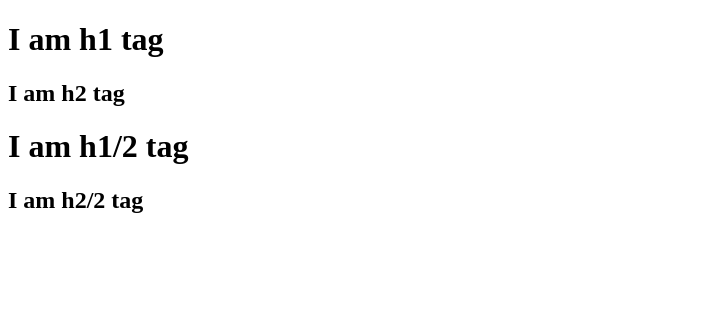
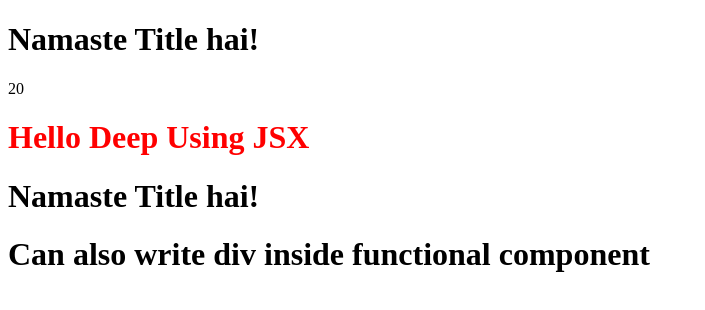
Before and after one commit to deepnikode/Namaste-React-, a React (Vite) app: page / in a window 1280 px wide. Shown: the top 310 px of the page, without its empty margins (0-705 px from the left). Built offline with nearby package versions, Linux system fonts and the light colour scheme.

Commit message:
third commit

```diff
--- a/App.js
+++ b/App.js
@@ -1,53 +1,126 @@
         import React from "react";
         import ReactDOM from "react-dom/client";
 
-        const heading=React.createElement
+        // const heading=React.createElement
+        // (
+        //     "h1",
+        //     {id:"Headinggg",name:"Deep"},
+        //     "Hello From React!"
+        // );
+
+
+        // const root=ReactDOM.createRoot
+        // (
+        //     document.getElementById("root")
+        // );
+
+
+        // root.render(heading);
+
+
+
+        // // <div id="Parent">
+        // //     <div id="Child">
+        // //         <h1> I'm h1 tag </h1>
+        // //         <h2> I'm h2 tag </h2>
+        // //     </div>
+        // // </div>
+
+
+
+        // const parent=React.createElement
+        // (
+        //     "div",
+        //     { id: "Parent" },
+        //     [
+        //         React.createElement
+        //         (
+        //             "div",
+        //             { id:"Child1" },
+        //             [React.createElement("h1",{},"I am h1 tag"),
+        //                 React.createElement("h2",{},"I am h2 tag")]
+        //         ),
+        //         React.createElement
+        //         (
+        //             "div",
+        //             { id:"Child2" },
+        //             [React.createElement("h1",{},"I am h1/2 tag"),
+        //                 React.createElement("h2",{},"I am h2/2 tag")]
+        //         )
+        //     ]
+        // )
+
+        // root.render(parent);
+
+
+    // React Elements == DOM Elements
+
+    // const heading=React.createElement("h1",{id:"heading"},"Hello Deep Using normal React");
+
+    // JSX makes our life easy,
+    // JSX syntax is alike HTML, Instead of writing React.createElement(---); u can use JSX
+
+
+        const jsXheading=(<h1 id="heading"  className="head">  Hello Deep Using JSX  </h1>);
+
+
+
+        //  ************React Functional Component*************
+
+        const HeadingComponent1 = () =>
+        {
+            return <h1 className="heading1">Namaste React Functional component with return</h1>;
+        };
+
+
+        const HeadingComponent2 = () =>
         (
-            "h1",
-            {id:"Headinggg",name:"Deep"},
-            "Hello From React!"
+             <h1 className="heading2">Namaste React Functional component without return</h1>
+        );  // Most preffered
+
+
+
+
+        // React Functional Component inside Component / Component Composition
+
+        const Title= ()=>
+        (
+            <h1 className="head" tabIndex="5">
+            Namaste Title hai!
+            </h1>
+        );
+
+        const num=20;
+
+
+        const HeadingComponent3 = () =>
+        (
+            <div id="cointainer">
+                <Title/>
+
+                {/* within curly brackets, you can write javascript code */}
+
+                {num}
+                {jsXheading}
+                {Title()}
+                {/*   can also call function inside it */}
+
+                 <h1 className="heading3">Can also write div inside functional component</h1>
+            </div>
+
         );
 
 
-        const root=ReactDOM.createRoot
-        (
-            document.getElementById("root")
-        );
 
 
-        root.render(heading);
+    const root=ReactDOM.createRoot(document.getElementById("root"));
 
+    // root.render(heading);
 
+    root.render(jsXheading); //Rendering React Element
 
-        // <div id="Parent">
-        //     <div id="Child">
-        //         <h1> I'm h1 tag </h1>
-        //         <h2> I'm h2 tag </h2>
-        //     </div>
-        // </div>
-
-
-
-        const parent=React.createElement
-        (
-            "div",
-            { id: "Parent" },
-            [
-                React.createElement
-                (
-                    "div",
-                    { id:"Child1" },
-                    [React.createElement("h1",{},"I am h1 tag"),
-                        React.createElement("h2",{},"I am h2 tag")]
-                ),
-                React.createElement
-                (
-                    "div",
-                    { id:"Child2" },
-                    [React.createElement("h1",{},"I am h1/2 tag"),
-                        React.createElement("h2",{},"I am h2/2 tag")]
-                )
-            ]
-        )
-
-        root.render(parent);
+    root.render(<HeadingComponent1/>);  //Rendering React Component
+    root.render(<HeadingComponent2/>);  //Rendering React Component
+    root.render(<HeadingComponent3/>);
+    //  console.log(heading);
+    // console.log(jsXheading);
--- a/index.html
+++ b/index.html
@@ -20,7 +20,7 @@
         const root=document.getElementById("root");  // It then finds the element with the id "root".
         root.appendChild(heading);                   // It appends the newly created h1 element as a child of the "root" element
          </script> -->
-         <h1>Error i'm HTML</h1>
+         <h1>Deep is here</h1>  // This line will be replaced by DOM at the time of element creation via react
 
     </div>
 
--- a/package.json
+++ b/package.json
@@ -4,7 +4,10 @@
   "description": "Namaste React by Deep Nikode",
 
   "scripts": {
+    "start": "parcel index.html",
+    "build": "parcel build index.html",
     "test": "jest"
+
   },
   "repository": {
     "type": "git",
```
